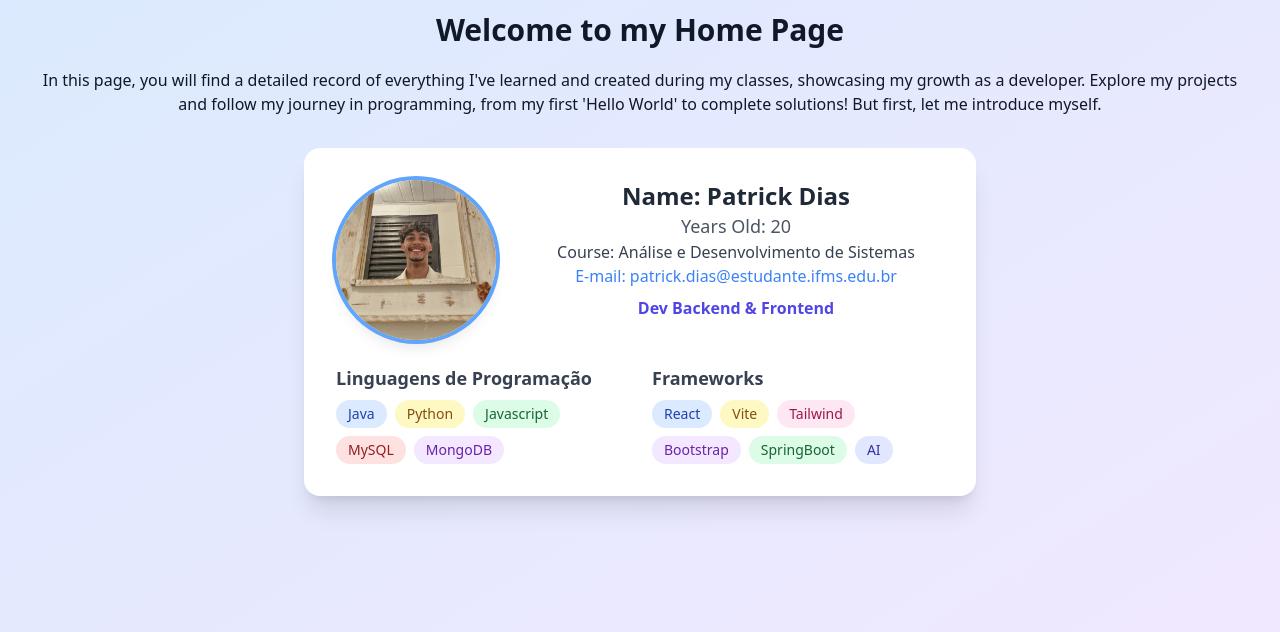
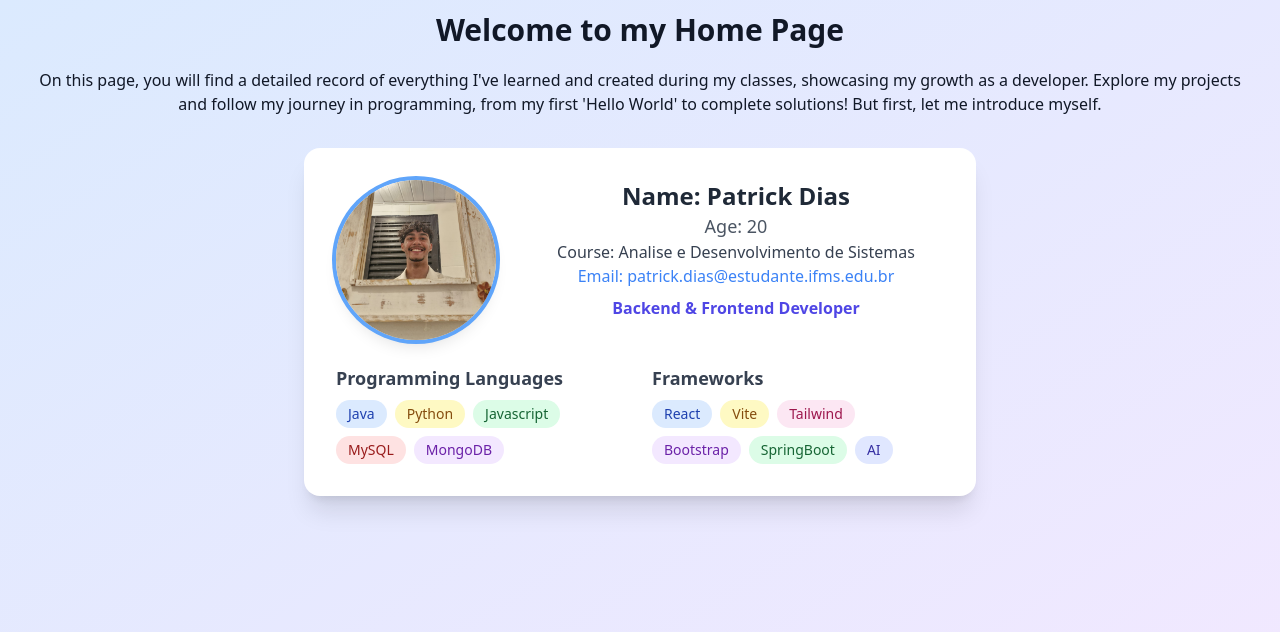
Before and after one commit to Patrick510/portfolio_python, a Flask app: page / in a window 1280 px wide. Shown: the top 632 px of the page. Run offline with Flask 3, Linux system fonts and the light colour scheme; some libraries are stand-ins or nearby versions.

Commit message:
update index template for improved clarity and consistency in text, including translations and terminology adjustments

```diff
--- a/app/templates/index.html
+++ b/app/templates/index.html
@@ -4,26 +4,26 @@
 <div class="flex flex-col items-center w-full">
   <div class="text-center mb-8 px-4">
     <h1 class="text-3xl font-semibold text-gray-900">Welcome to my Home Page</h1>
-    <h3 class="text-gray-900 mt-5">In this page, you will find a detailed record of everything I've learned and created during my classes, showcasing my growth as a developer. Explore my projects and follow my journey in programming, from my first 'Hello World' to complete solutions! But first, let me introduce myself.</h3>
+    <h3 class="text-gray-900 mt-5">On this page, you will find a detailed record of everything I've learned and created during my classes, showcasing my growth as a developer. Explore my projects and follow my journey in programming, from my first 'Hello World' to complete solutions! But first, let me introduce myself.</h3>
   </div>
   <div class="bg-white shadow-xl rounded-2xl p-8 max-w-2xl w-full mx-4 mb-8 transform hover:scale-105 transition-transform duration-300">
     <div class="flex flex-col md:flex-row items-center md:items-start">
       <div class="md:mr-8 mb-6 md:mb-0">
         <div class="w-40 h-40 rounded-full overflow-hidden mx-auto ring-4 ring-blue-400 shadow-lg">
-          <img class="w-full h-full object-cover" src="{{url_for('static', filename='patrick.jpg')}}" alt="Sua Foto">
+          <img class="w-full h-full object-cover" src="{{url_for('static', filename='patrick.jpg')}}" alt="Your Photo">
         </div>
       </div>
       <div class="text-center md:text-left flex-grow">
         <h2 class="text-2xl font-bold text-gray-800 text-center">Name: {{nome}}</h2>
-        <p class="text-lg text-gray-600 text-center">Years Old: 20</p>
-        <p class="text-gray-700 font-medium text-center">Course: Análise e Desenvolvimento de Sistemas</p>
-        <p class="text-center text-blue-500 hover:text-blue-600 transition-colors duration-300">E-mail: patrick.dias@estudante.ifms.edu.br</p>
-        <p class="text-indigo-600 font-semibold mt-2 text-center">Dev Backend & Frontend</p>
+        <p class="text-lg text-gray-600 text-center">Age: 20</p>
+        <p class="text-gray-700 font-medium text-center">Course: Analise e Desenvolvimento de Sistemas</p>
+        <p class="text-center text-blue-500 hover:text-blue-600 transition-colors duration-300">Email: patrick.dias@estudante.ifms.edu.br</p>
+        <p class="text-indigo-600 font-semibold mt-2 text-center">Backend & Frontend Developer</p>
       </div>
     </div>
     <div class="mt-6 grid md:grid-cols-2 gap-6">
       <div>
-        <h3 class="text-lg font-semibold text-gray-700 mb-2">Linguagens de Programação</h3>
+        <h3 class="text-lg font-semibold text-gray-700 mb-2">Programming Languages</h3>
         <div class="flex flex-wrap gap-2">
           <span class="px-3 py-1 bg-blue-100 text-blue-800 rounded-full text-sm">Java</span>
           <span class="px-3 py-1 bg-yellow-100 text-yellow-800 rounded-full text-sm">Python</span>
```
